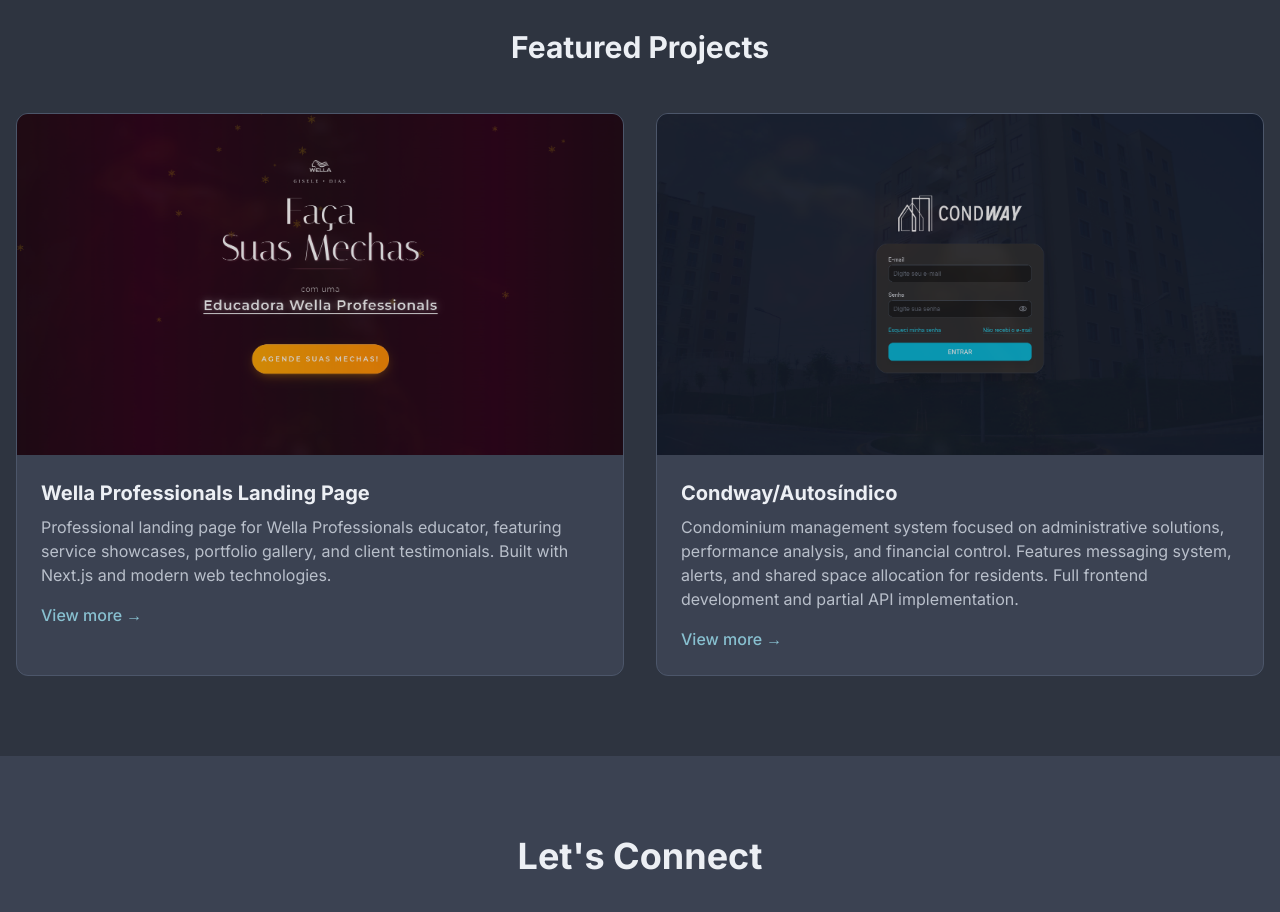
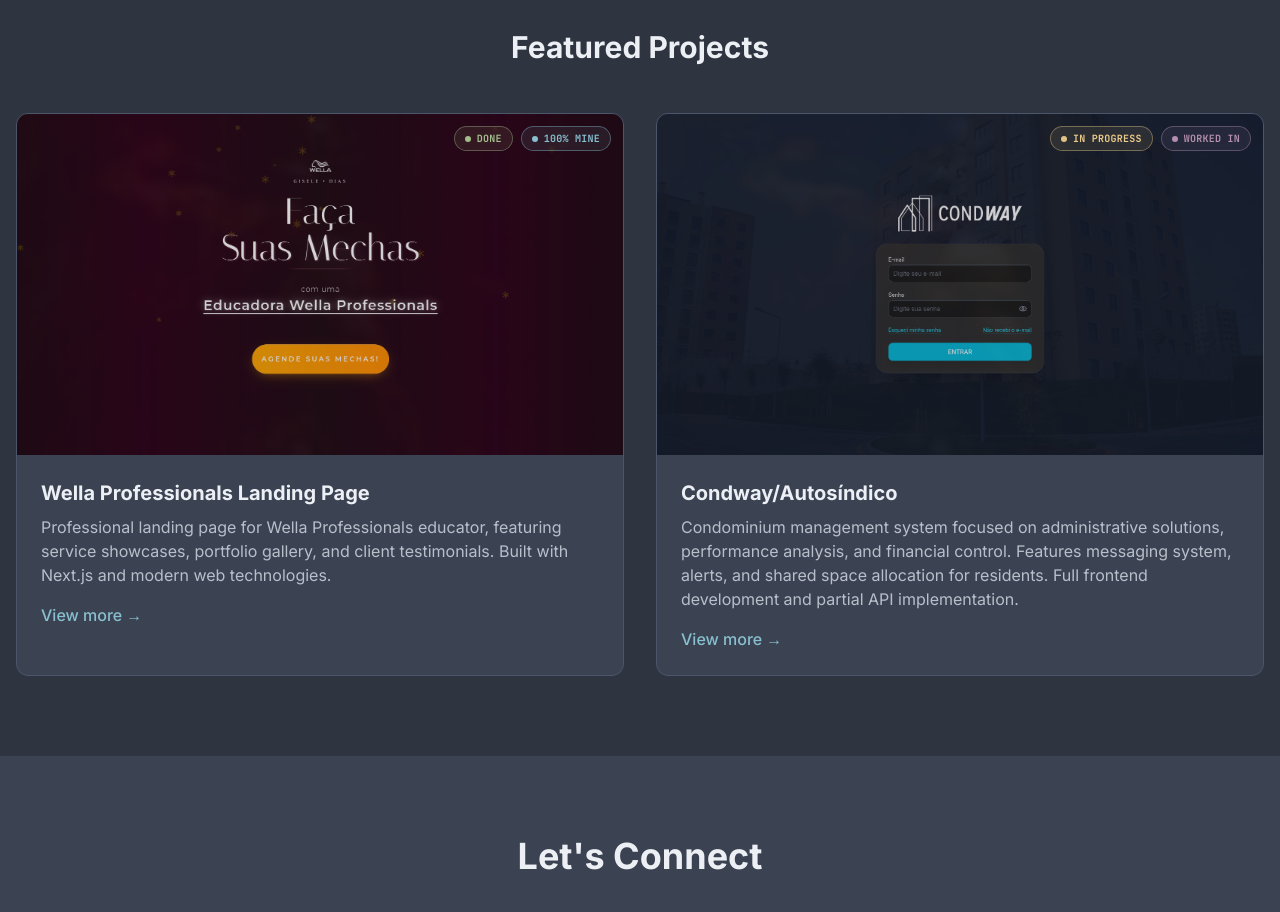
Before and after one commit to nsalgado2000/portfolio-nsalgado, a Next.js app: page / in a window 1280 px wide. Shown: the part 2420-3332 px from the top of the page. Built offline with nearby package versions, Linux system fonts and the light colour scheme; no server answers.

Commit message:
feat(Projects): add status and authorship badges to project cards
Small pill badges (top-right, over the thumbnail) show whether a
project is done or in progress, and whether it was built solo or as
a contribution to an existing codebase.

```diff
--- /dev/null
+++ b/src/app/components/ProjectBadges.jsx
@@ -0,0 +1,51 @@
+const STATUS_STYLES = {
+  done: {
+    label: 'DONE',
+    className: 'text-[#A3BE8C] border-[#A3BE8C]/40 bg-[#A3BE8C]/10',
+    dot: 'bg-[#A3BE8C]',
+  },
+  'in-progress': {
+    label: 'IN PROGRESS',
+    className: 'text-[#EBCB8B] border-[#EBCB8B]/40 bg-[#EBCB8B]/10',
+    dot: 'bg-[#EBCB8B] animate-pulse',
+  },
+};
+
+const AUTHORSHIP_STYLES = {
+  solo: {
+    label: '100% MINE',
+    className: 'text-[#88C0D0] border-[#88C0D0]/40 bg-[#88C0D0]/10',
+    dot: 'bg-[#88C0D0]',
+  },
+  contributor: {
+    label: 'WORKED IN',
+    className: 'text-[#B48EAD] border-[#B48EAD]/40 bg-[#B48EAD]/10',
+    dot: 'bg-[#B48EAD]',
+  },
+};
+
+function Badge({ label, className, dot }) {
+  return (
+    <span
+      className={`inline-flex items-center gap-1.5 rounded-full border px-2.5 py-1 text-[10px] font-bold tracking-wide backdrop-blur-sm ${className}`}
+      style={{ fontFamily: 'var(--font-jetbrains-mono)' }}
+    >
+      <span className={`h-1.5 w-1.5 rounded-full ${dot}`} aria-hidden="true" />
+      {label}
+    </span>
+  );
+}
+
+export default function ProjectBadges({ status, authorship }) {
+  const statusStyle = STATUS_STYLES[status];
+  const authorshipStyle = AUTHORSHIP_STYLES[authorship];
+
+  if (!statusStyle && !authorshipStyle) return null;
+
+  return (
+    <div className="absolute top-3 right-3 z-10 flex flex-wrap justify-end gap-2">
+      {statusStyle && <Badge {...statusStyle} />}
+      {authorshipStyle && <Badge {...authorshipStyle} />}
+    </div>
+  );
+}
--- a/src/app/components/Projects.jsx
+++ b/src/app/components/Projects.jsx
@@ -1,5 +1,6 @@
 import Link from 'next/link';
 import Image from 'next/image';
+import ProjectBadges from './ProjectBadges';
 
 const projects = [
   {
@@ -8,6 +9,8 @@
     description: 'Professional landing page for Wella Professionals educator, featuring service showcases, portfolio gallery, and client testimonials. Built with Next.js and modern web technologies.',
     link: 'https://gisele-landing-page-next.vercel.app/',
     image: '/project-1.png',
+    status: 'done',
+    authorship: 'solo',
   },
   {
     id: 2,
@@ -15,6 +18,8 @@
     description: 'Condominium management system focused on administrative solutions, performance analysis, and financial control. Features messaging system, alerts, and shared space allocation for residents. Full frontend development and partial API implementation.',
     link: 'https://www.condway.io',
     image: '/project-2.png',
+    status: 'in-progress',
+    authorship: 'contributor',
   },
   // {
   //   id: 3,
@@ -41,6 +46,7 @@
             >
               {project.image ? (
                 <div className="aspect-video relative overflow-hidden">
+                  <ProjectBadges status={project.status} authorship={project.authorship} />
                   <Image
                     src={project.image}
                     alt={project.title}
@@ -49,7 +55,9 @@
                   />
                 </div>
               ) : (
-                <div className="aspect-video bg-[#4C566A]"></div>
+                <div className="aspect-video relative bg-[#4C566A]">
+                  <ProjectBadges status={project.status} authorship={project.authorship} />
+                </div>
               )}
               <div className="p-6">
                 <h3 className="text-xl font-bold mb-2 text-[#ECEFF4]">{project.title}</h3>
```
